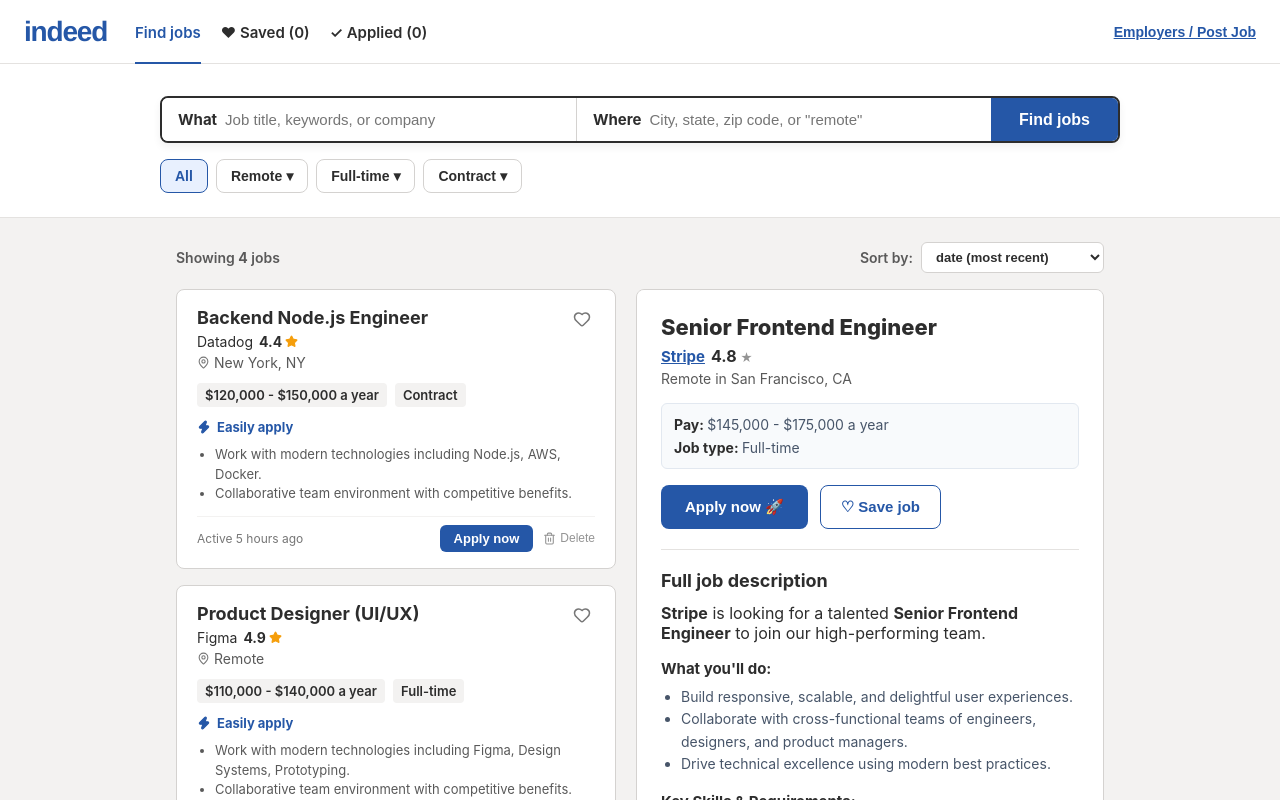
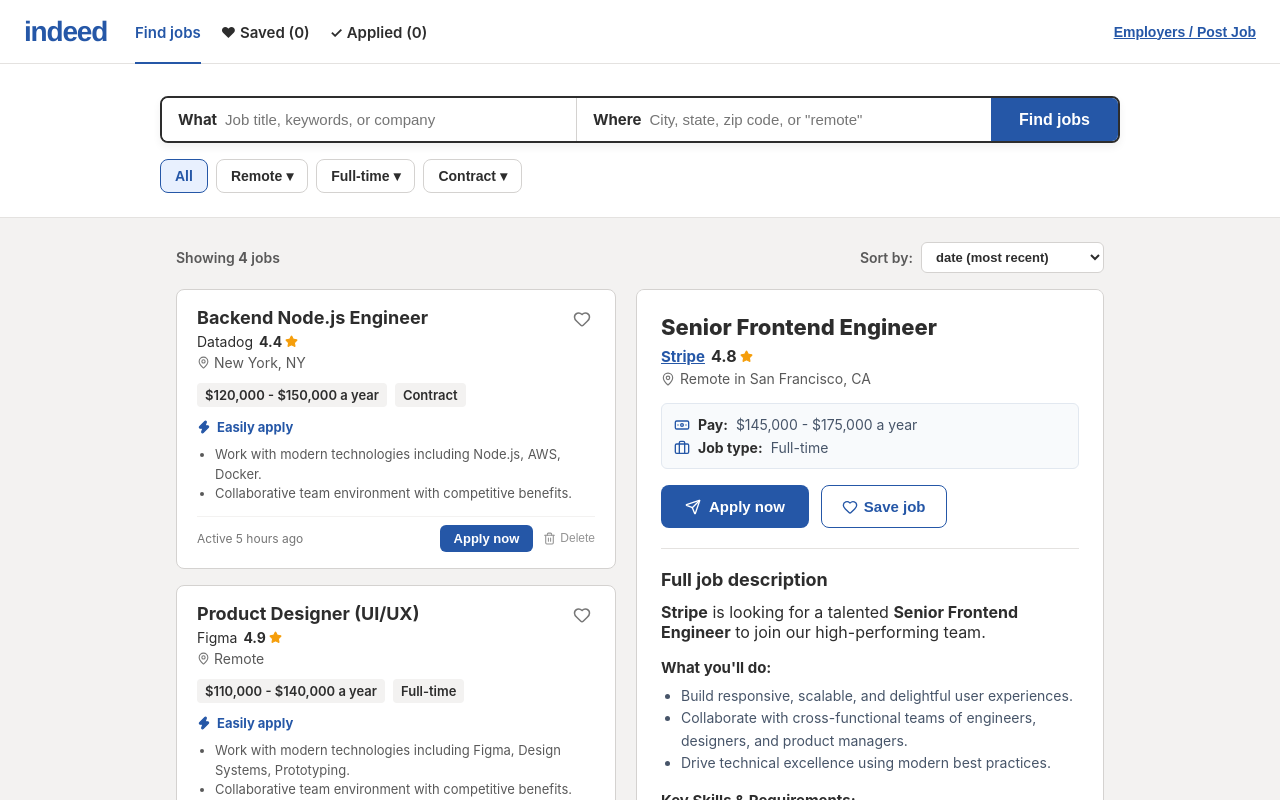
Before and after one commit to Hamdan-a11y/Hire-Flow, a React (Vite) app: page / in a window 1280 px wide. Shown: the top 800 px of the page. Built offline with nearby package versions, Linux system fonts and the light colour scheme.

Commit message:
feat: add JobDetails component for rendering detailed job information and application actions

```diff
--- a/src/components/JobDetails.jsx
+++ b/src/components/JobDetails.jsx
@@ -1,3 +1,5 @@
+import { Star, Heart, Send, Check, MapPin, Banknote, Briefcase, Clock } from "lucide-react";
+
 export default function JobDetails({
   job,
   isSaved,
@@ -22,21 +24,27 @@
           <a href="#" className="details-company-name">
             {job.company}
           </a>
-          <span className="company-rating">
-            {job.rating} <span className="company-stars">★</span>
+          <span className="company-rating" style={{ display: "inline-flex", alignItems: "center", gap: "3px" }}>
+            {job.rating}
+            <Star size={13} fill="#f59e0b" color="#f59e0b" />
           </span>
         </div>
-        <p className="details-location">{job.location}</p>
+        <p className="details-location" style={{ display: "flex", alignItems: "center", gap: "5px" }}>
+          <MapPin size={14} color="#767676" />
+          {job.location}
+        </p>
       </div>
 
       {/* Salary & Type info box */}
       <div className="details-pill-box">
-        <div>
-          <span className="details-label">Pay: </span>
+        <div style={{ display: "flex", alignItems: "center", gap: "8px" }}>
+          <Banknote size={16} color="#2557a7" />
+          <span className="details-label">Pay:</span>
           <span className="details-value">{job.salary}</span>
         </div>
-        <div>
-          <span className="details-label">Job type: </span>
+        <div style={{ display: "flex", alignItems: "center", gap: "8px" }}>
+          <Briefcase size={16} color="#2557a7" />
+          <span className="details-label">Job type:</span>
           <span className="details-value">{job.type}</span>
         </div>
       </div>
@@ -50,16 +58,33 @@
           style={{
             backgroundColor: isApplied ? "#10b981" : "#2557a7",
             cursor: isApplied ? "default" : "pointer",
+            display: "inline-flex",
+            alignItems: "center",
+            gap: "8px",
           }}
         >
-          {isApplied ? "Applied ✓" : "Apply now 🚀"}
+          {isApplied ? (
+            <>
+              <Check size={16} /> Applied
+            </>
+          ) : (
+            <>
+              <Send size={16} /> Apply now
+            </>
+          )}
         </button>
 
         <button
           className={`btn-indeed-save ${isSaved ? "saved" : ""}`}
           onClick={() => onToggleSave(job.id)}
+          style={{ display: "inline-flex", alignItems: "center", gap: "6px" }}
         >
-          {isSaved ? "♥ Saved" : "♡ Save job"}
+          <Heart
+            size={16}
+            fill={isSaved ? "#2557a7" : "none"}
+            color="#2557a7"
+          />
+          {isSaved ? "Saved" : "Save job"}
         </button>
       </div>
 
@@ -97,7 +122,10 @@
           <li>Flexible paid time off and remote work stipend.</li>
         </ul>
 
-        <p className="details-posted-date">Posted {job.posted}</p>
+        <p className="details-posted-date" style={{ display: "flex", alignItems: "center", gap: "6px" }}>
+          <Clock size={13} color="#767676" />
+          Posted {job.posted}
+        </p>
       </div>
     </div>
   );
```
